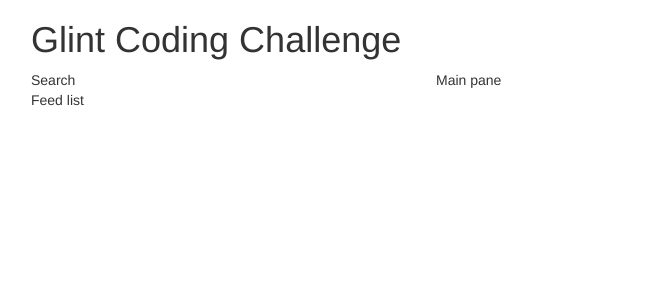
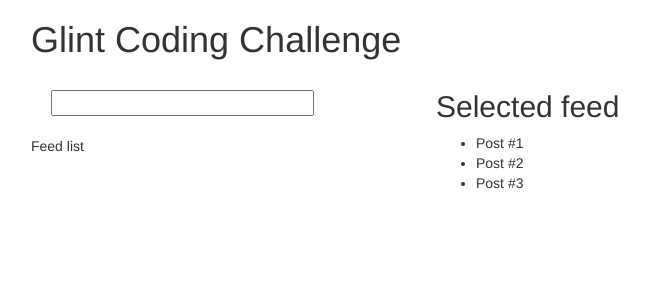
Before and after one commit to sengeezer/tnilg, a React (Create React App) app: page / in a window 1280 px wide. Shown: the top 300 px of the page, without its empty margins (24-673 px from the left). Built offline with nearby package versions, Linux system fonts and the light colour scheme.

Commit message:
Started split into components and UrlBar

```diff
--- a/package.json
+++ b/package.json
@@ -4,6 +4,7 @@
   "private": true,
   "dependencies": {
     "bootstrap": "3",
+    "prop-types": "^15.6.0",
     "react": "^16.2.0",
     "react-bootstrap": "^0.31.5",
     "react-dom": "^16.2.0",
--- a/src/App.js
+++ b/src/App.js
@@ -2,6 +2,9 @@ import React, { Component } from 'react';
 import { Grid, Row, Col } from 'react-bootstrap';
 import 'bootstrap/dist/css/bootstrap.css';
 import 'bootstrap/dist/css/bootstrap-theme.css';
+
+import PostsList from './containers/PostsList';
+import FeedList from './containers/FeedList';
 
 class App extends Component {
   render() {
@@ -12,15 +15,10 @@ class App extends Component {
             <h1>Glint Coding Challenge</h1>
           </Row>
           <Row>
-            <Col xs={6} md={4}>
-              <Row>
-                Search
-              </Row>
-              <Row>
-                Feed list
-              </Row>
+            <FeedList />
+            <Col xs={12} md={8}>
+              <PostsList />
             </Col>
-            <Col xs={12} md={8}>Main pane</Col>
           </Row>
         </Grid>
       </div>
--- /dev/null
+++ b/src/components/UrlBar.js
@@ -0,0 +1,29 @@
+import React, { Component } from 'react';
+import PropTypes from 'prop-types';
+
+class UrlBar extends Component {
+  constructor(props) {
+    super(props);
+
+    this.state = { feedUrl: '' };
+    this.handleInputChange = this.handleInputChange.bind(this);
+  }
+  handleInputChange(ev) {
+    const feedUrl = ev.target.value;
+    this.setState({ feedUrl });
+    this.props.onUrlChange(feedUrl);
+  }
+  render() {
+    return (
+      <div className="urlBar">
+        <input value={this.state.feedUrl} onChange={this.handleInputChange} />
+      </div>
+    );
+  }
+}
+
+UrlBar.propTypes = {
+  onUrlChange: PropTypes.func,
+};
+
+export default UrlBar;
--- /dev/null
+++ b/src/containers/FeedList.js
@@ -0,0 +1,32 @@
+import React, { Component } from 'react';
+import { Row, Col } from 'react-bootstrap';
+
+import UrlBar from '../components/UrlBar';
+
+class FeedList extends Component {
+  constructor(props) {
+    super(props);
+
+    this.state = {
+      feedUrl: '',
+    };
+  }
+  feedUrlChanged(url) {
+    this.setState({ feedUrl: url });
+    console.log('feed url changed');
+  }
+  render() {
+    return (
+      <Col xs={6} md={4}>
+        <Row>
+          <UrlBar onUrlChange={this.feedUrlChanged} />
+        </Row>
+        <Row>
+          Feed list
+        </Row>
+      </Col>
+    );
+  }
+}
+
+export default FeedList;
--- /dev/null
+++ b/src/containers/PostsList.js
@@ -0,0 +1,18 @@
+import React, { Component } from 'react';
+
+class PostsList extends Component {
+  render() {
+    return (
+      <div>
+        <h2>Selected feed</h2>
+        <ul>
+          <li>Post #1</li>
+          <li>Post #2</li>
+          <li>Post #3</li>
+        </ul>
+      </div>
+    );
+  }
+}
+
+export default PostsList;
--- a/src/index.css
+++ b/src/index.css
@@ -3,3 +3,11 @@ body {
   padding: 0;
   font-family: sans-serif;
 }
+
+.urlBar {
+  margin: 20px;
+}
+
+.urlBar input {
+  width: 75%;
+}
```
Also changed, not shown: 1 other file (tests, documents, lock files or other folders).
